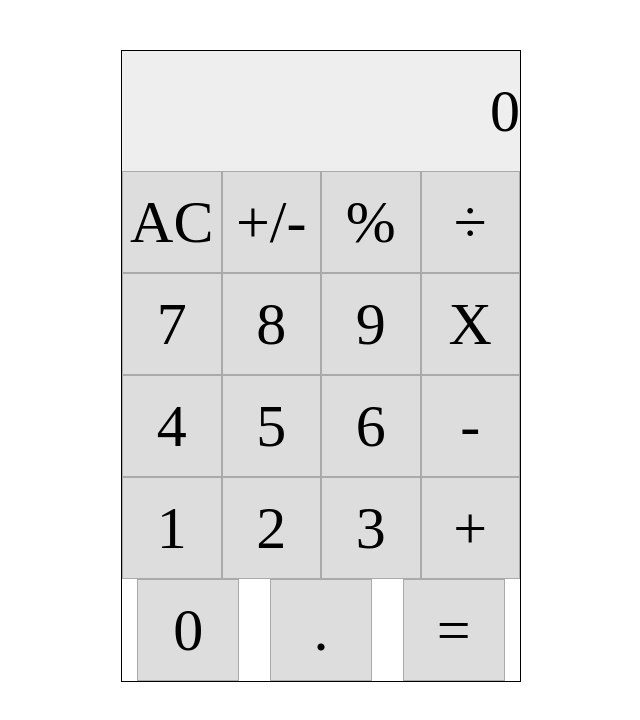
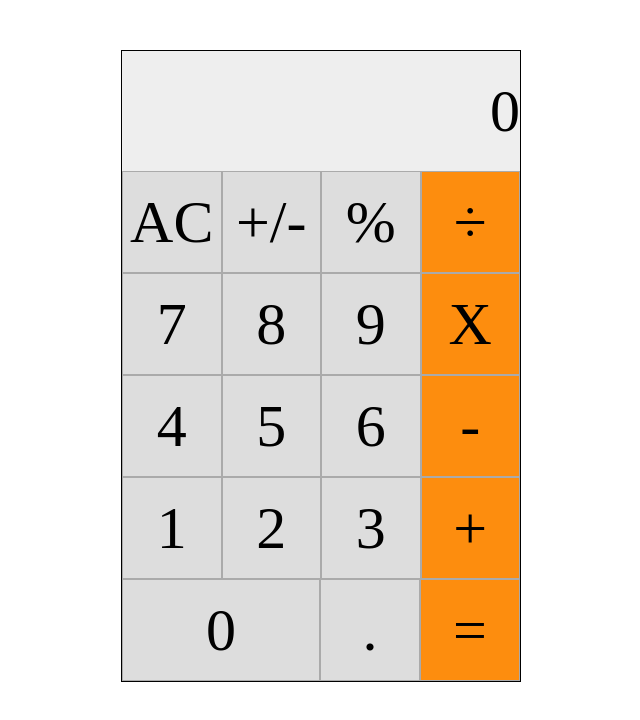
Before and after one commit to wandji20/Math-Magicians, a React (Create React App) app: page / in a window 1280 px wide. Shown: the top 720 px of the page, without its empty margins (327-967 px from the left). Built offline with nearby package versions, Linux system fonts and the light colour scheme.

Commit message:
Complete basic styling for calculator

```diff
--- a/src/components/Button.js
+++ b/src/components/Button.js
@@ -2,11 +2,19 @@
 import React from 'react'
 
 export default function Button(props) {
-  console.log(props)
-  const {value} = props
-  return (
-    <div className = 'btn'>
-      {value}
-    </div>
-  )
+  const {value, isOperator, isZero} = props
+  console.log(isZero)
+  if (isOperator){
+    return (
+      <div className = 'op-btn'>
+        {value}
+      </div>
+    );
+  } else {
+    return (
+      <div className ={isZero ? 'btn zero' : 'btn'}>
+        {value}
+      </div>
+    )
+  }
 }
--- a/src/components/ButtonPanel.js
+++ b/src/components/ButtonPanel.js
@@ -6,33 +6,33 @@ export default function ButtonPanel() {
   return (
     <div className = 'button-panel'>
       <div className="row">
-        <Button value = {'AC'} />
-        <Button value = {'+/-'} />
-        <Button value = {'%'} />
-        <Button value = {'÷'} />
+        <Button isOperator = {false} value = {'AC'} />
+        <Button isOperator = {false} value = {'+/-'} />
+        <Button isOperator = {false} value = {'%'} />
+        <Button isOperator = {true} value = {'÷'} />
       </div>
       <div className="row">
-        <Button value = {'7'} />
-        <Button value = {'8'} />
-        <Button value = {'9'} />
-        <Button value = {'X'} />
+        <Button isOperator = {false} value = {'7'} />
+        <Button isOperator = {false} value = {'8'} />
+        <Button isOperator = {false} value = {'9'} />
+        <Button isOperator = {true} value = {'X'} />
       </div>
       <div className="row">
-        <Button value = {'4'} />
-        <Button value = {'5'} />
-        <Button value = {'6'} />
-        <Button value = {'-'} />
+        <Button isOperator = {false} value = {'4'} />
+        <Button isOperator = {false} value = {'5'} />
+        <Button isOperator = {false} value = {'6'} />
+        <Button isOperator = {true} value = {'-'} />
       </div>
       <div className="row">
-        <Button value = {'1'} />
-        <Button value = {'2'} />
-        <Button value = {'3'} />
-        <Button value = {'+'} />
+        <Button isOperator = {false} value = {'1'} />
+        <Button isOperator = {false} value = {'2'} />
+        <Button isOperator = {false} value = {'3'} />
+        <Button isOperator = {true} value = {'+'} />
       </div>
       <div className="row">
-        <Button value = {'0'} />
-        <Button value = {'.'} />
-        <Button value = {'='} />
+        <Button isZero = {true} isOperator = {false} value = {'0'} />
+        <Button isOperator = {false} value = {'.'} />
+        <Button isOperator = {true} value = {'='} />
       </div>
     </div>
   )
--- a/src/index.css
+++ b/src/index.css
@@ -46,3 +46,19 @@ body {
   justify-content: center;
   align-items: center;
 }
+
+.zero {
+  width: 200px;
+}
+
+.op-btn {
+  width: 100px;
+  height: 100px;
+  margin: auto;
+  text-align: center;
+  border: 1px solid #aaa;
+  background-color: #fd8d0e;
+  display: flex;
+  justify-content: center;
+  align-items: center;
+}
```
